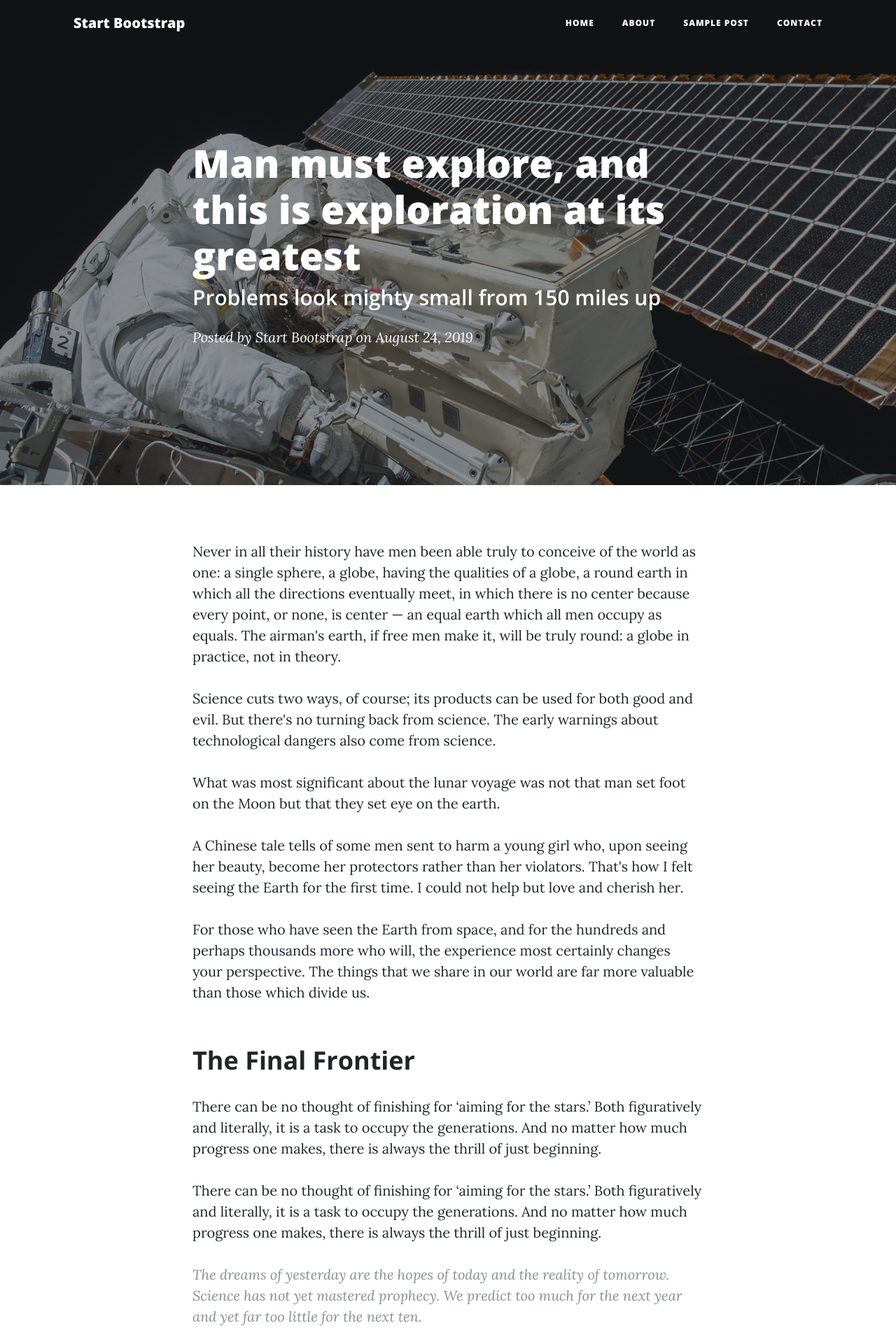
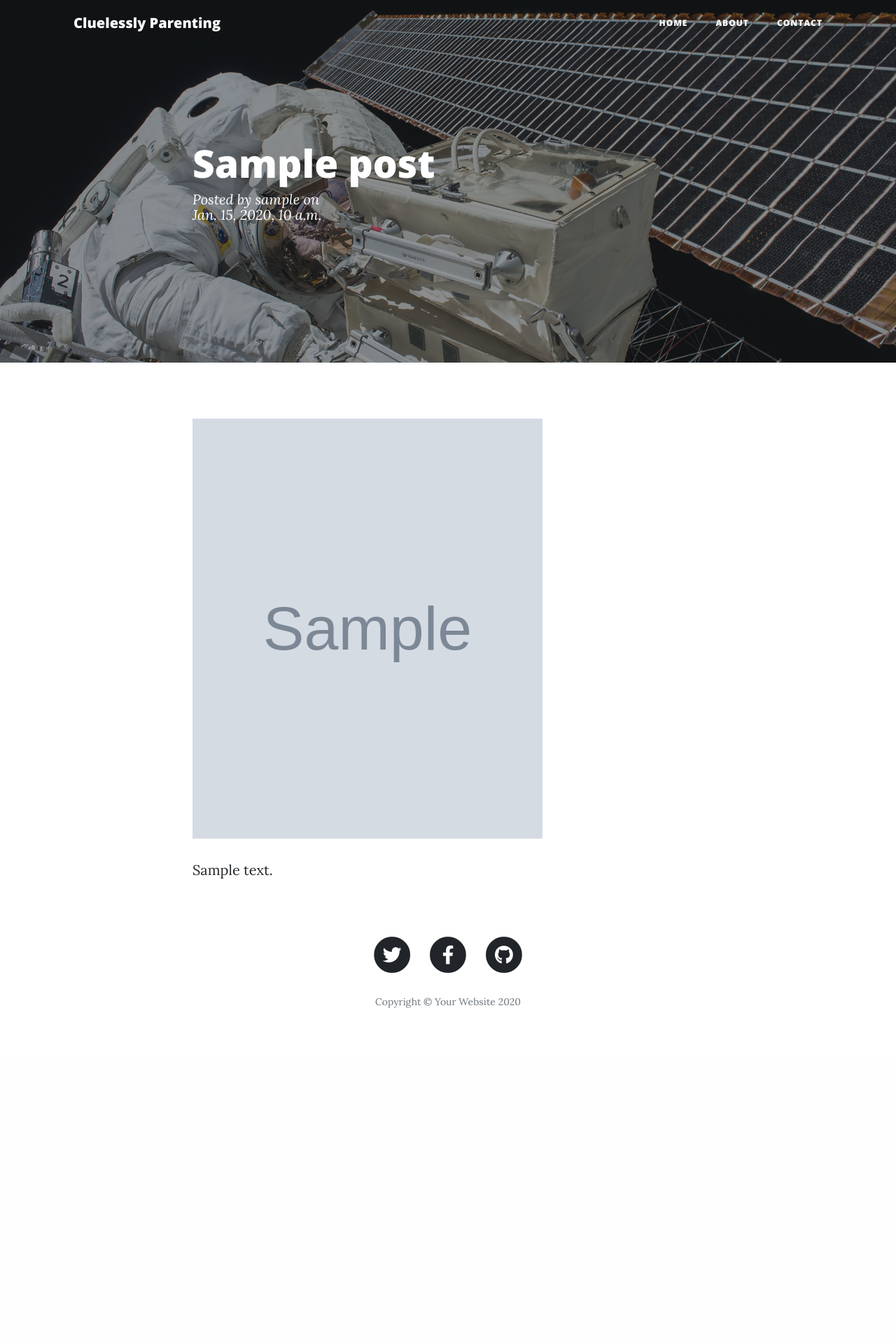
Before and after one commit to rahul-shah/Django_blog, a Django app: template blog/templates/blog/post.html in a window 1280 px wide. Shown: the top 1920 px of the page at 70% size. After the commit the page ends 1440 px from the top, so only its background shows below. Run offline with Django 3.2, Linux system fonts and the light colour scheme; the template is opened without the code that fills it: values that come from a table or form of the project are taken from there, others are empty; tables that the repository leaves empty hold one stand-in row (values such as "Sample post"); grey boxes marked "Sample" are stand-in pictures; some libraries are stand-ins or nearby versions.

Commit message:
rewired the blog UI

```diff
--- a/blog/templates/blog/base.html
+++ b/blog/templates/blog/base.html
@@ -8,7 +8,7 @@
     <meta name="description" content="">
     <meta name="author" content="">
 
-    <title>Clean Blog - Start Bootstrap Theme</title>
+    <title>Cluelessly Parenting</title>
 
     {% load staticfiles %}
 
--- a/blog/templates/blog/navbar.html
+++ b/blog/templates/blog/navbar.html
@@ -1,7 +1,7 @@
 <!-- Navigation -->
 <nav class="navbar navbar-expand-lg navbar-light fixed-top" id="mainNav">
     <div class="container">
-      <a class="navbar-brand" href="index.html">Start Bootstrap</a>
+      <a class="navbar-brand" href="index.html">Cluelessly Parenting</a>
       <button class="navbar-toggler navbar-toggler-right" type="button" data-toggle="collapse" data-target="#navbarResponsive" aria-controls="navbarResponsive" aria-expanded="false" aria-label="Toggle navigation">
         Menu
         <i class="fas fa-bars"></i>
@@ -9,13 +9,10 @@
       <div class="collapse navbar-collapse" id="navbarResponsive">
         <ul class="navbar-nav ml-auto">
           <li class="nav-item">
-            <a class="nav-link" href="{% url 'index_url' %}">Home</a>
+            <a class="nav-link" href="index.html">Home</a>
           </li>
           <li class="nav-item">
             <a class="nav-link" href="{% url 'about_url' %}">About</a>
-          </li>
-          <li class="nav-item">
-            <a class="nav-link" href="{% url 'post_url' %}">Sample Post</a>
           </li>
           <li class="nav-item">
             <a class="nav-link" href="{% url 'contact_url' %}">Contact</a>
--- a/blog/templates/blog/post.html
+++ b/blog/templates/blog/post.html
@@ -9,11 +9,15 @@
       <div class="row">
         <div class="col-lg-8 col-md-10 mx-auto">
           <div class="post-heading">
-            <h1>Man must explore, and this is exploration at its greatest</h1>
-            <h2 class="subheading">Problems look mighty small from 150 miles up</h2>
-            <span class="meta">Posted by
-              <a href="#">Start Bootstrap</a>
-              on August 24, 2019</span>
+            <h1>{{ post.title }}</h1>
+            <!-- <h2 class="subheading">Problems look mighty small from 150 miles up</h2> -->
+            <span class="meta">Posted by {{ post.author }}
+              <!-- <a href="#">Start Bootstrap</a> -->
+              on {% if post.published_date %}
+              <div class="date">
+                  {{ post.published_date }}
+              </div>
+          {% endif %}</span>
           </div>
         </div>
       </div>
@@ -25,42 +29,12 @@
     <div class="container">
       <div class="row">
         <div class="col-lg-8 col-md-10 mx-auto">
-          <p>Never in all their history have men been able truly to conceive of the world as one: a single sphere, a globe, having the qualities of a globe, a round earth in which all the directions eventually meet, in which there is no center because every point, or none, is center — an equal earth which all men occupy as equals. The airman's earth, if free men make it, will be truly round: a globe in practice, not in theory.</p>
-
-          <p>Science cuts two ways, of course; its products can be used for both good and evil. But there's no turning back from science. The early warnings about technological dangers also come from science.</p>
-
-          <p>What was most significant about the lunar voyage was not that man set foot on the Moon but that they set eye on the earth.</p>
-
-          <p>A Chinese tale tells of some men sent to harm a young girl who, upon seeing her beauty, become her protectors rather than her violators. That's how I felt seeing the Earth for the first time. I could not help but love and cherish her.</p>
-
-          <p>For those who have seen the Earth from space, and for the hundreds and perhaps thousands more who will, the experience most certainly changes your perspective. The things that we share in our world are far more valuable than those which divide us.</p>
-
-          <h2 class="section-heading">The Final Frontier</h2>
-
-          <p>There can be no thought of finishing for ‘aiming for the stars.’ Both figuratively and literally, it is a task to occupy the generations. And no matter how much progress one makes, there is always the thrill of just beginning.</p>
-
-          <p>There can be no thought of finishing for ‘aiming for the stars.’ Both figuratively and literally, it is a task to occupy the generations. And no matter how much progress one makes, there is always the thrill of just beginning.</p>
-
-          <blockquote class="blockquote">The dreams of yesterday are the hopes of today and the reality of tomorrow. Science has not yet mastered prophecy. We predict too much for the next year and yet far too little for the next ten.</blockquote>
-
-          <p>Spaceflights cannot be stopped. This is not the work of any one man or even a group of men. It is a historical process which mankind is carrying out in accordance with the natural laws of human development.</p>
-
-          <h2 class="section-heading">Reaching for the Stars</h2>
-
-          <p>As we got further and further away, it [the Earth] diminished in size. Finally it shrank to the size of a marble, the most beautiful you can imagine. That beautiful, warm, living object looked so fragile, so delicate, that if you touched it with a finger it would crumble and fall apart. Seeing this has to change a man.</p>
-
-          <a href="#">
-            <img class="img-fluid" src="/static/img/post-sample-image.jpg" alt="">
-          </a>
-          <span class="caption text-muted">To go places and do things that have never been done before – that’s what living is all about.</span>
-
-          <p>Space, the final frontier. These are the voyages of the Starship Enterprise. Its five-year mission: to explore strange new worlds, to seek out new life and new civilizations, to boldly go where no man has gone before.</p>
-
-          <p>As I stand out here in the wonders of the unknown at Hadley, I sort of realize there’s a fundamental truth to our nature, Man must explore, and this is exploration at its greatest.</p>
-
-          <p>Placeholder text by
-            <a href="http://spaceipsum.com/">Space Ipsum</a>. Photographs by
-            <a href="https://www.flickr.com/photos/nasacommons/">NASA on The Commons</a>.</p>
+          {% if post.image and post.image.url %}
+                <p><img src="{{post.image.url}}" width="500" height="600"></p>
+            {% endif %}
+            {% autoescape on %}
+                <p>{{ post.text|safe }}</p>
+            {% endautoescape %}
         </div>
       </div>
     </div>
--- a/blog/urls.py
+++ b/blog/urls.py
@@ -14,9 +14,11 @@ from django.views.generic import TemplateView
 from .views import HomeView
 
 urlpatterns = [
-    path('home/', HomeView.as_view(), name='home_url'),
-    path('', TemplateView.as_view(template_name='blog/index.html'), name='index_url'),
+    # path('home/', HomeView.as_view(), name='home_url'),
+    path('', views.post_list, name='post_list'),
+    path('post/<int:pk>/', views.post_detail, name='post_detail'),
+    # path('', TemplateView.as_view(template_name='blog/index.html'), name='index_url'),
     path('about/', TemplateView.as_view(template_name='blog/about.html'), name='about_url'),
     path('contact/', TemplateView.as_view(template_name='blog/contact.html'), name='contact_url'),
-    path('post/', TemplateView.as_view(template_name='blog/post.html'), name='post_url'),
+    # path('post/', TemplateView.as_view(template_name='blog/post.html'), name='post_url'),
 ]
--- a/blog/views.py
+++ b/blog/views.py
@@ -13,7 +13,7 @@ def post_list(request):
 
 def post_detail(request,pk):
     post = get_object_or_404(Post, pk=pk)
-    return render(request, 'blog/post_detail.html', {'post': post})
+    return render(request, 'blog/post.html', {'post': post})
 
 def post_new(request):
     if request.method == "POST":
```
Also changed, not shown: blog/templates/blog/index.html (+11 -9 lines).
